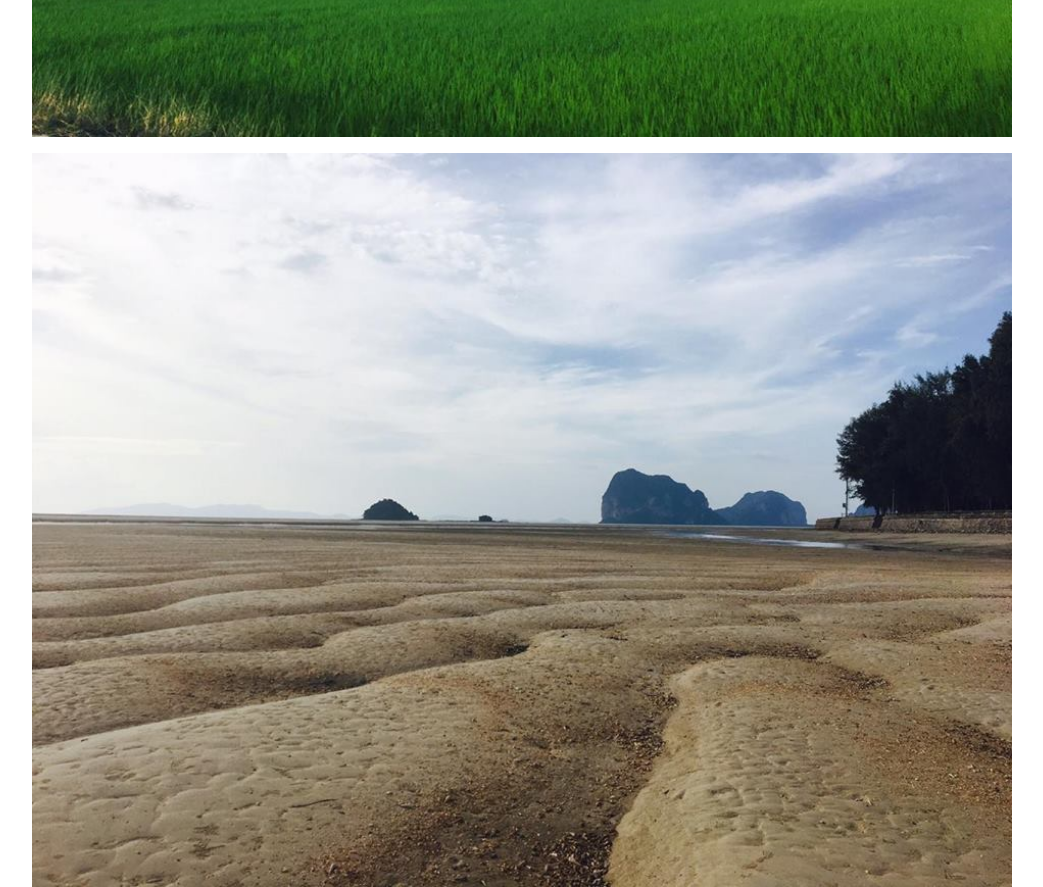
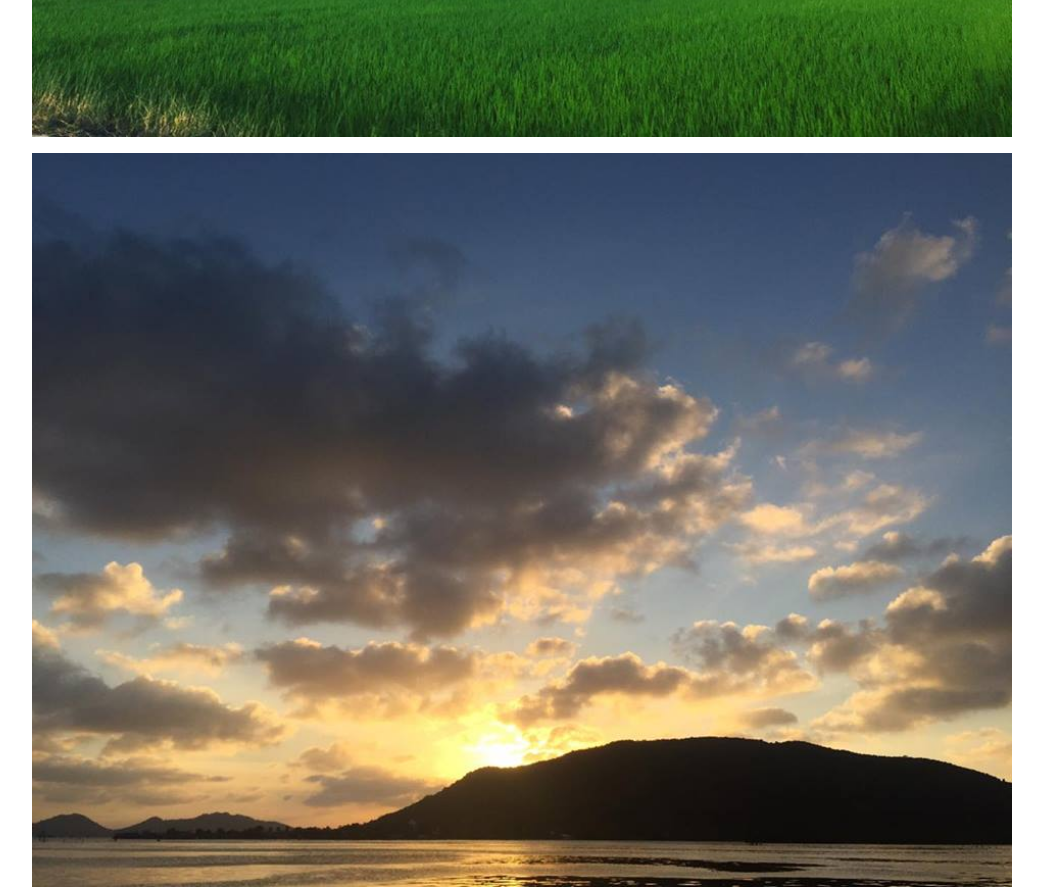
Before and after one commit to parapalm/chopakay.github.io, a plain HTML site: page index.html in a window 1280 px wide. Shown: the part 3755-4642 px from the top of the page, without its empty margins (118-1161 px from the left). Drawn offline with nearby package versions, Linux system fonts and the light colour scheme.

Commit message:
Update index.html

```diff
--- a/index.html
+++ b/index.html
@@ -38,7 +38,7 @@
   <img src="sea.jpg" alt="Oceann" class="w3-image w3-margin-top" width="1000" height="500">
   <img src="seaa.jpg" alt="Falls" class="w3-image w3-margin-top" width="1000" height="500">
   <img src="nana.jpg" alt="Fall" class="w3-image w3-margin-top" width="1000" height="500">
-  <img src="nam.jpg" alt="namm" class="w3-image w3-margin-top" width="1000" height="500">
+  <img src="fa.jpg" alt="fafa" class="w3-image w3-margin-top" width="1000" height="500">
   <!-- Contact -->
   <div class="w3-light-grey w3-padding-xlarge w3-padding-32 w3-margin-top" id="contact">
     <h3 class="w3-center">Contact</h3>
```
